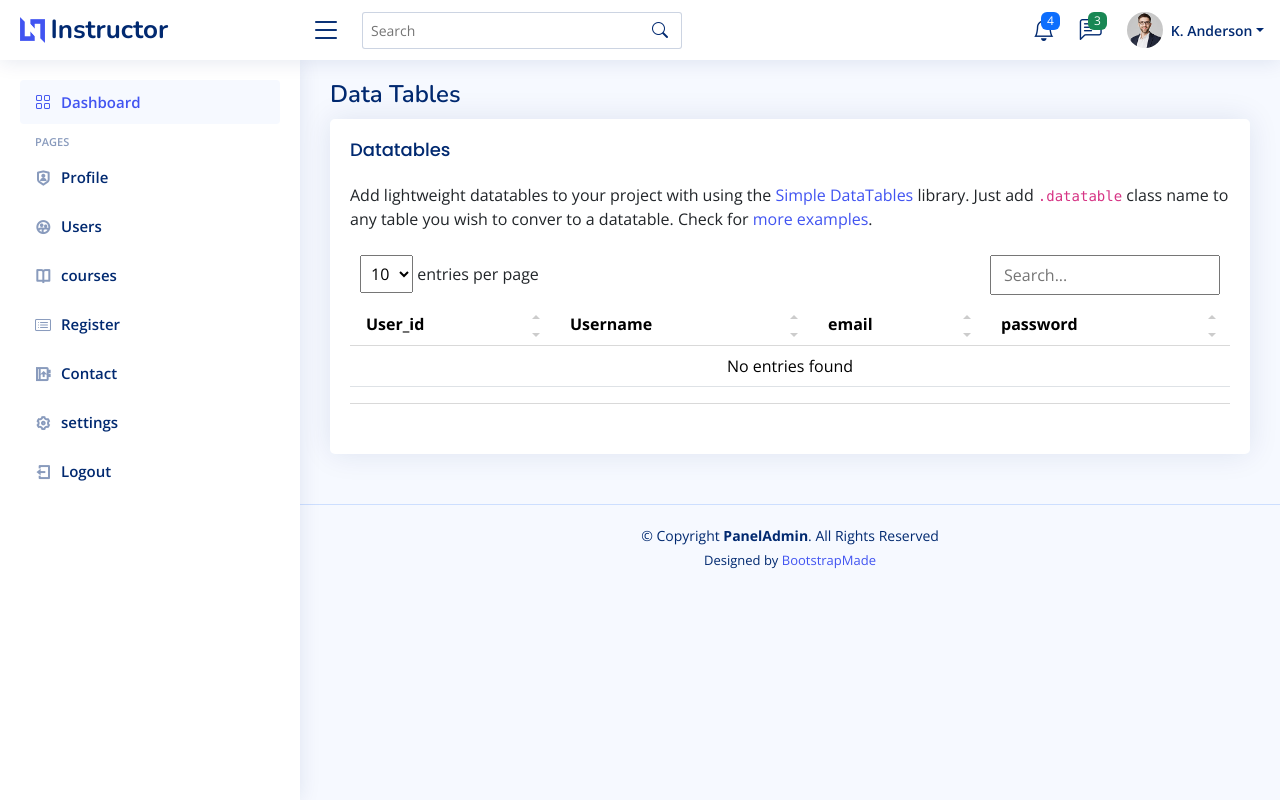
After one commit to abdelilahIbba/fl-courses, a PHP site: page /panel/users.php in a window 1280 px wide. The commit adds this page. Run offline with PHP 8.4, Linux system fonts and the light colour scheme; data that the repository does not hold is empty; some libraries are stand-ins or nearby versions.

Commit message:
add users table in panel

```diff
--- a/includes/footerB.php
+++ b/includes/footerB.php
@@ -15,17 +15,17 @@
 <a href="#" class="back-to-top d-flex align-items-center justify-content-center"><i class="bi bi-arrow-up-short"></i></a>
 
 <!-- Vendor JS Files -->
-<script src="assets/vendor/apexcharts/apexcharts.min.js"></script>
-<script src="assets/vendor/bootstrap/js/bootstrap.bundle.min.js"></script>
-<script src="assets/vendor/chart.js/chart.umd.js"></script>
-<script src="assets/vendor/echarts/echarts.min.js"></script>
-<script src="assets/vendor/quill/quill.js"></script>
-<script src="assets/vendor/simple-datatables/simple-datatables.js"></script>
-<script src="assets/vendor/tinymce/tinymce.min.js"></script>
-<script src="assets/vendor/php-email-form/validate.js"></script>
+<script src="../assets/vendor/apexcharts/apexcharts.min.js"></script>
+<script src="../assets/vendor/bootstrap/js/bootstrap.bundle.min.js"></script>
+<script src="../assets/vendor/chart.js/chart.umd.js"></script>
+<script src="../assets/vendor/echarts/echarts.min.js"></script>
+<script src="../assets/vendor/quill/quill.js"></script>
+<script src="../assets/vendor/simple-datatables/simple-datatables.js"></script>
+<script src="../assets/vendor/tinymce/tinymce.min.js"></script>
+<script src="../assets/vendor/php-email-form/validate.js"></script>
 
 <!-- Template Main JS File -->
-<script src="assets/js/panel.js"></script>
+<script src="../assets/js/panel.js"></script>
 
 </body>
 
--- a/includes/headerB.php
+++ b/includes/headerB.php
@@ -1,35 +1,4 @@
-<!DOCTYPE html>
-<html lang="en">
 
-<head>
-    <meta charset="utf-8">
-    <meta content="width=device-width, initial-scale=1.0" name="viewport">
-
-    <title>Dashboard - NiceAdmin Bootstrap Template</title>
-    <meta content="" name="description">
-    <meta content="" name="keywords">
-
-    <!-- Favicons -->
-    <link href="assets/img/favicon.png" rel="icon">
-    <link href="assets/img/apple-touch-icon.png" rel="apple-touch-icon">
-
-    <!-- Google Fonts -->
-    <link href="https://fonts.gstatic.com" rel="preconnect">
-    <link href="https://fonts.googleapis.com/css?family=Open+Sans:300,300i,400,400i,600,600i,700,700i|Nunito:300,300i,400,400i,600,600i,700,700i|Poppins:300,300i,400,400i,500,500i,600,600i,700,700i" rel="stylesheet">
-
-    <!-- Vendor CSS Files -->
-    <link href="assets/vendor/bootstrap/css/bootstrap.min.css" rel="stylesheet">
-    <link href="assets/vendor/bootstrap-icons/bootstrap-icons.css" rel="stylesheet">
-    <link href="assets/vendor/boxicons/css/boxicons.min.css" rel="stylesheet">
-    <link href="assets/vendor/quill/quill.snow.css" rel="stylesheet">
-    <link href="assets/vendor/quill/quill.bubble.css" rel="stylesheet">
-    <link href="assets/vendor/remixicon/remixicon.css" rel="stylesheet">
-    <link href="assets/vendor/simple-datatables/style.css" rel="stylesheet">
-
-    <!-- Template Main CSS File -->
-    <link href="assets/css/panel.css" rel="stylesheet">
-
-</head>
 
 <body>
 
@@ -37,8 +6,8 @@
 <header id="header" class="header fixed-top d-flex align-items-center">
 
     <div class="d-flex align-items-center justify-content-between">
-        <a href="index.html" class="logo d-flex align-items-center">
-            <img src="assets/img/logo.png" alt="">
+        <a href="../instructor_page.php" class="logo d-flex align-items-center">
+            <img src="../assets/img/logo.png" alt="">
             <span class="d-none d-lg-block">Instructor</span>
         </a>
         <i class="bi bi-list toggle-sidebar-btn"></i>
@@ -153,7 +122,7 @@
 
                     <li class="message-item">
                         <a href="#">
-                            <img src="assets/img/messages-1.jpg" alt="" class="rounded-circle">
+                            <img src="../assets/img/messages-1.jpg" alt="" class="rounded-circle">
                             <div>
                                 <h4>Maria Hudson</h4>
                                 <p>Velit asperiores et ducimus soluta repudiandae labore officia est ut...</p>
@@ -268,7 +237,7 @@
     <ul class="sidebar-nav" id="sidebar-nav">
 
         <li class="nav-item">
-            <a class="nav-link " href="index.html">
+            <a class="nav-link " href="../instructor_page.php">
                 <i class="bi bi-grid"></i>
                 <span>Dashboard</span>
             </a>
@@ -284,7 +253,7 @@
         </li><!-- End Profile Page Nav -->
 
         <li class="nav-item">
-            <a class="nav-link collapsed" href="#">
+            <a class="nav-link collapsed" href="../panel/users.php">
                 <i class="ri-group-2-line"></i>
                 <span>Users</span>
             </a>
@@ -320,7 +289,7 @@
         </li><!-- End Blank Page Nav -->
 
         <li class="nav-item">
-            <a class="nav-link collapsed" href="pages-login.html">
+            <a class="nav-link collapsed" href="#">
                 <i class="ri-logout-box-line"></i>
                 <span>Logout</span>
             </a>
--- /dev/null
+++ b/panel/users.php
@@ -0,0 +1,87 @@
+<!DOCTYPE html>
+<html lang="en">
+
+<head>
+    <meta charset="utf-8">
+    <meta content="width=device-width, initial-scale=1.0" name="viewport">
+
+    <title>Dashboard - NiceAdmin Bootstrap Template</title>
+    <meta content="" name="description">
+    <meta content="" name="keywords">
+
+    <!-- Favicons -->
+    <link href="../assets/img/favicon.png" rel="icon">
+    <link href="../assets/img/apple-touch-icon.png" rel="apple-touch-icon">
+
+    <!-- Google Fonts -->
+    <link href="https://fonts.gstatic.com" rel="preconnect">
+    <link href="https://fonts.googleapis.com/css?family=Open+Sans:300,300i,400,400i,600,600i,700,700i|Nunito:300,300i,400,400i,600,600i,700,700i|Poppins:300,300i,400,400i,500,500i,600,600i,700,700i" rel="stylesheet">
+
+    <!-- Vendor CSS Files -->
+    <link href="../assets/vendor/bootstrap/css/bootstrap.min.css" rel="stylesheet">
+    <link href="../assets/vendor/bootstrap-icons/bootstrap-icons.css" rel="stylesheet">
+    <link href="../assets/vendor/boxicons/css/boxicons.min.css" rel="stylesheet">
+    <link href="../assets/vendor/quill/quill.snow.css" rel="stylesheet">
+    <link href="../assets/vendor/quill/quill.bubble.css" rel="stylesheet">
+    <link href="../assets/vendor/remixicon/remixicon.css" rel="stylesheet">
+    <link href="../assets/vendor/simple-datatables/style.css" rel="stylesheet">
+
+    <!-- Template Main CSS File -->
+    <link href="../assets/css/panel.css" rel="stylesheet">
+
+</head>
+
+<?php require_once "../includes/headerB.php" ?>
+
+<main id="main" class="main">
+
+    <div class="pagetitle">
+        <h1>Data Tables</h1>
+    </div><!-- End Page Title -->
+<section class="section">
+    <div class="row">
+        <div class="col-lg-12">
+
+            <div class="card">
+                <div class="card-body">
+                    <h5 class="card-title">Datatables</h5>
+                    <p>Add lightweight datatables to your project with using the <a href="https://github.com/fiduswriter/Simple-DataTables" target="_blank">Simple DataTables</a> library. Just add <code>.datatable</code> class name to any table you wish to conver to a datatable. Check for <a href="https://fiduswriter.github.io/simple-datatables/demos/" target="_blank">more examples</a>.</p>
+
+                    <!-- Table with stripped rows -->
+                    <table class="table datatable">
+                        <thead>
+                        <tr>
+                            <th>User_id</th>
+                            <th>Username</th>
+                            <th>email</th>
+                            <th>password</th>
+                        </tr>
+                        </thead>
+                        <tbody>
+                        <?php
+                        require_once '../config.php';
+                        $users = $pdo->query('SELECT * FROM users')->fetchAll(PDO::FETCH_ASSOC);
+                        foreach ($users as $user) {
+                        ?>
+                        <tr>
+                            <td class="text-center"><?php echo $user['user_id'] ?></td>
+                            <td class="text-center"><?php echo $user['username'] ?></td>
+                            <td class="text-center"><?php echo $user['email'] ?></td>
+                            <td class="text-center"><?php echo $user['password'] ?></td>
+                        </tr>
+                        <?php
+                        }
+                        ?>
+                        </tbody>
+                    </table>
+                    <!-- End Table with stripped rows -->
+
+                </div>
+            </div>
+
+        </div>
+    </div>
+</section>
+
+</main><!-- End #main -->
+<?php require_once "../includes/footerB.php"; ?>
```
Also changed, not shown: instructor_page.php (+33 -0 lines).
